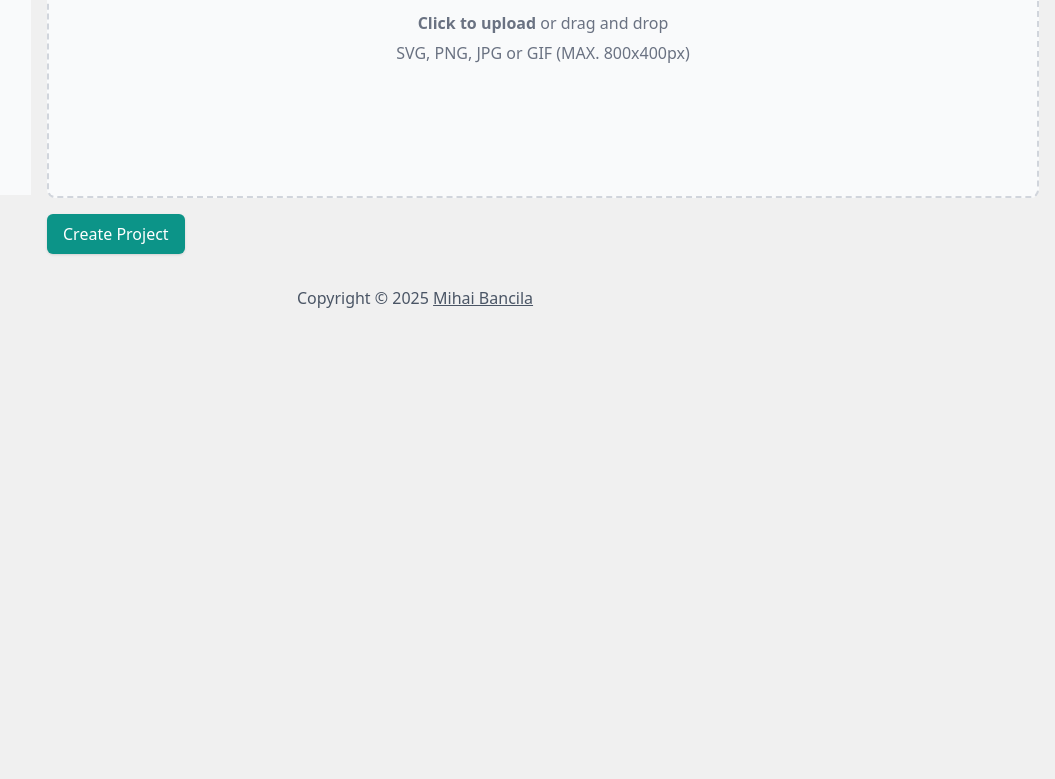
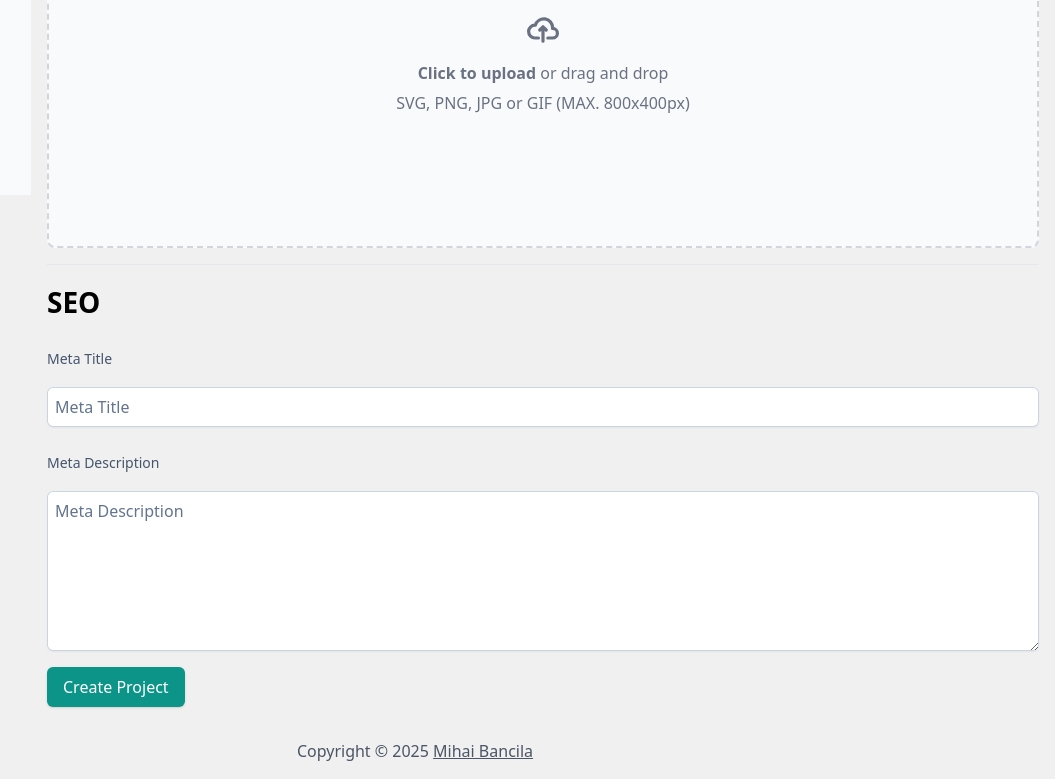
Before and after one commit to mihai133/personal-Next-JS-template-app-auth, a Next.js app: page /dashboard/projects/create in a window 1280 px wide. Shown: the part 605-1384 px from the top of the page, without its empty margins (225-1280 px from the left). Before the commit the page ends 931 px from the top, so only its background shows below. Built offline with nearby package versions, Linux system fonts and the light colour scheme; no server answers; a web font is replaced by a local one.

Commit message:
Add meta title and descriptions

```diff
--- a/src/actions/posts.js
+++ b/src/actions/posts.js
@@ -15,11 +15,15 @@ export async function createBlogPost(state, formData) {
   }
 
   // Validate the form fields
+  const metaTitle = formData.get("metaTitle");
+  const metaDesc = formData.get("metaDesc");
   const title = formData.get("title");
   const content = formData.get("content");
   const file = formData.get("file");
 
   const validatedField = BlogPostSchema.safeParse({
+    metaTitle,
+    metaDesc,
     title,
     content,
   });
@@ -28,6 +32,8 @@ export async function createBlogPost(state, formData) {
   if (!validatedField.success) {
     return {
       errors: validatedField.error.flatten().fieldErrors,
+      metaTitle,
+      metaDesc,
       title,
       content,
     };
@@ -53,6 +59,8 @@ export async function createBlogPost(state, formData) {
     // return;
     await prisma.post.create({
       data: {
+        metaTitle: validatedField.data.metaTitle,
+        metaDesc: validatedField.data.metaDesc,
         title: validatedField.data.title,
         content: validatedField.data.content,
         userId: user.userId,
@@ -63,6 +71,8 @@ export async function createBlogPost(state, formData) {
     console.log(error);
     return {
       errors: { title: error.message },
+      metaTitle: metaTitle,
+      metaDesc: metaDesc,
       title: title,
       content: content,
     };
@@ -78,6 +88,8 @@ export async function updatePost(state, formData) {
   if (!user) return redirect("/");
 
   // Validate the form fields
+  const metaTitle = formData.get("metaTitle");
+  const metaDesc = formData.get("metaDesc");
   const title = formData.get("title");
   const content = formData.get("content");
   const postId = formData.get("postId");
@@ -85,6 +97,8 @@ export async function updatePost(state, formData) {
   const existingFeatImageName = formData.get("existingFeatImageName");
 
   const validatedField = BlogPostSchema.safeParse({
+    metaTitle,
+    metaDesc,
     title,
     content,
   });
@@ -93,6 +107,8 @@ export async function updatePost(state, formData) {
   if (!validatedField.success) {
     return {
       errors: validatedField.error.flatten().fieldErrors,
+      metaTitle,
+      metaDesc,
       title,
       content,
     };
@@ -122,6 +138,8 @@ export async function updatePost(state, formData) {
         id: postId,
       },
       data: {
+        metaTitle: validatedField.data.metaTitle,
+        metaDesc: validatedField.data.metaDesc,
         title: validatedField.data.title,
         content: validatedField.data.content,
         featImageName: existingFeatImageName || featImageName,
@@ -131,6 +149,8 @@ export async function updatePost(state, formData) {
     console.error(error.message);
     return {
       errors: { title: "Failed to update post" },
+      metaTitle: metaTitle,
+      metaDesc: metaDesc,
       title: title,
       content: content,
     };
--- a/src/app/(public)/posts/show/[id]/page.jsx
+++ b/src/app/(public)/posts/show/[id]/page.jsx
@@ -16,6 +16,8 @@ export async function generateMetadata({ params, searchParams }, parent) {
   });
 
   return {
+    title: post?.metaTitle || post?.title,
+    description: post?.metaDesc || post?.content,
     title: post?.title,
     description: post?.content,
   };
--- a/src/components/Form.jsx
+++ b/src/components/Form.jsx
@@ -14,6 +14,7 @@ export default function Form({ handler, post, type, images }) {
         name={`${type.toLowerCase()}Id`}
         defaultValue={`${post?.id}`}
       />
+      <h3>Content</h3>
       <div>
         <label htmlFor="title" className="text-white">
           Title
@@ -93,6 +94,37 @@ export default function Form({ handler, post, type, images }) {
           />
         </label>
       </div>
+      <hr className="border-gray-200 dark:border-gray-700" />
+      <h3>SEO</h3>
+      <div className="flex flex-col gap-4">
+        <label htmlFor="meta-title" className="text-white">
+          Meta Title
+        </label>
+        <input
+          type="text"
+          name="metaTitle"
+          placeholder="Meta Title"
+          defaultValue={state?.metaTitle || post?.metaTitle}
+        />
+        {state?.errors?.metaTitle && (
+          <p className="error">{state?.errors?.metaTitle}</p>
+        )}
+      </div>
+
+      <div className="flex flex-col gap-4">
+        <label htmlFor="meta-desc" className="text-white">
+          Meta Description
+        </label>
+        <textarea
+          name="metaDesc"
+          placeholder="Meta Description"
+          defaultValue={state?.metaDesc || post?.metaDesc}
+          rows={6}
+        />
+        {state?.errors?.metaDesc && (
+          <p className="error">{state?.errors?.metaDesc}</p>
+        )}
+      </div>
 
       <button disabled={isPending} type="submit" className="button-primary">
         {post ? "Update" : "Create"} {type}
--- a/src/components/blog/PostContent.jsx
+++ b/src/components/blog/PostContent.jsx
@@ -12,7 +12,7 @@ export default async function PostContent({ type, post }) {
     <div className="flex flex-col gap-4">
       <BlogHero post={post} userOwns={userOwns} type={type} />
 
-      <div className="post-content-container container max-w-[600px] mx-auto dark:text-slate-400 text-sm mb-2 text-balance">
+      <div className="post-content-container container max-w-[800px] mx-auto dark:text-slate-400 text-sm mb-2 text-balance space-y-4 text-pretty">
         <ReactMarkdown remarkPlugins={[remarkGfm]}>
           {post.content}
         </ReactMarkdown>
--- a/src/lib/rules.js
+++ b/src/lib/rules.js
@@ -30,6 +30,16 @@ export const LoginFormSchema = z.object({
 });
 
 export const BlogPostSchema = z.object({
+  metaTitle: z
+    .string()
+    .min(1, { message: "Meta Title is required" })
+    .max(70, { message: "Meta Title cannot be longer than 70 characters" }),
+  metaDesc: z
+    .string()
+    .min(1, { message: "Meta Description is required" })
+    .max(150, {
+      message: "Meta Description cannot be longer than 150 characters",
+    }),
   title: z
     .string()
     .trim()
```
Also changed, not shown: 1 other file (tests, documents, lock files or other folders).
